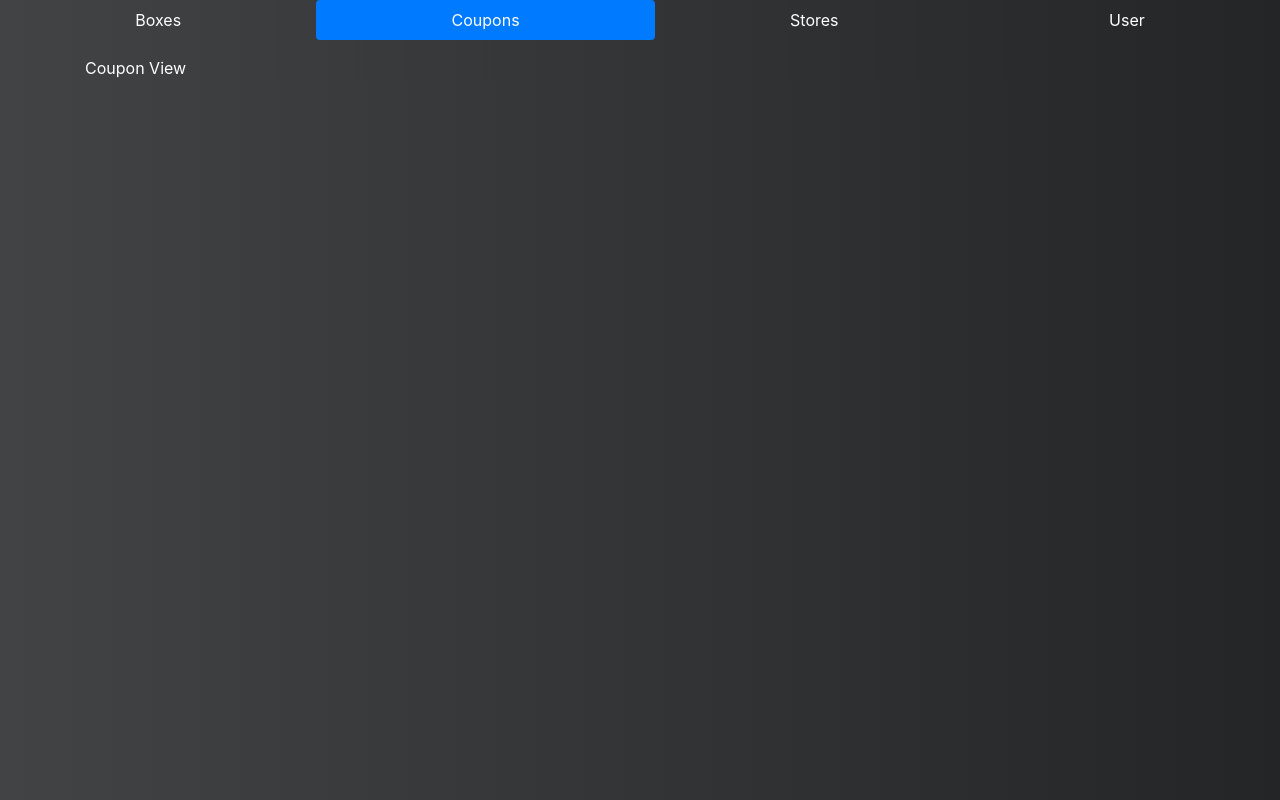
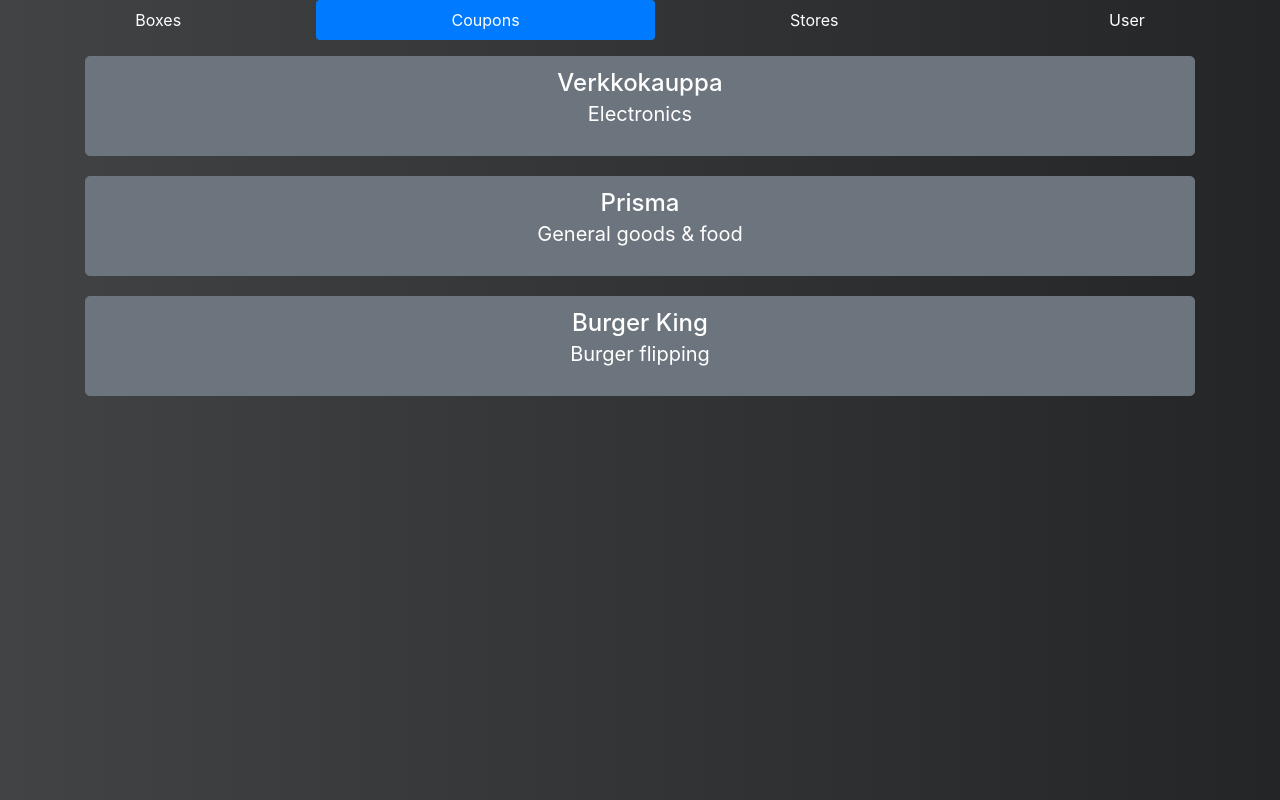
Before and after one commit to ollivilmi/couponator, a React (Create React App) app in the folder client/: page / in a window 1280 px wide. Both pictures are taken after a click on the link "Coupons". Built offline with nearby package versions, Linux system fonts and the light colour scheme.

Commit message:
Mostly refactoring - coupon view uses the same components as store view, and functions the same way for now.

```diff
--- a/client/public/stores.json
+++ b/client/public/stores.json
@@ -2,16 +2,25 @@
     {
        "name":"Verkkokauppa",
        "description": "Electronics",
-       "nearest":"address_here"
+       "details": {
+           "address": "Tyynenmerenkatu 11, Helsinki",
+           "summary": "General store where you can buy electronics"
+       }
     },
     {
         "name":"Prisma",
         "description": "General goods & food",
-        "nearest":"address_here"
+        "details": {
+            "address": "Tyynenmerenkatu 11, Helsinki",
+            "summary": "General store where you can buy electronics"
+        }
      },
      {
         "name":"Burger King",
         "description": "Burger flipping",
-        "nearest":"address_here"
+        "details": {
+            "address": "Tyynenmerenkatu 11, Helsinki",
+            "summary": "General store where you can buy electronics"
+        }
      }
  ]
--- a/client/src/actions/storeActions.js
+++ b/client/src/actions/storeActions.js
@@ -1,4 +1,4 @@
-import { FETCH_STORES, FETCH_COUPONS_STORE, TOGGLE_NAV } from './types';
+import { FETCH_STORES, FETCH_COUPONS, TOGGLE_NAV } from './types';
 
 export const fetchStores = () => dispatch => {
   fetch('../stores.json')
@@ -16,7 +16,7 @@
         .then(res => res.json())
         .then(stores =>
         dispatch({
-            type: FETCH_COUPONS_STORE,
+            type: FETCH_COUPONS,
             payload: stores
         }),
         dispatch({
@@ -24,3 +24,18 @@
         })
     );
 };
+
+export const fetchCouponsForUser = user => dispatch => {
+    // At the moment just fetches the same coupons. Should use different API
+    fetch('../coupons.json')
+        .then(res => res.json())
+        .then(stores =>
+        dispatch({
+            type: FETCH_COUPONS,
+            payload: stores
+        }),
+        dispatch({
+            type: TOGGLE_NAV
+        })
+    );
+}
--- a/client/src/actions/types.js
+++ b/client/src/actions/types.js
@@ -1,15 +1,14 @@
-// Actions for reducers
-
 // Fetches
 export const FETCH_BOXES = 'FETCH_BOXES';
 export const FETCH_STORES = "FETCH_STORES";
-export const FETCH_COUPONS_STORE = "FETCH_COUPONS_STORE";
-export const FETCH_COUPONS_USER = "FETCH_COUPONS_USER";
+export const FETCH_COUPONS = "FETCH_COUPONS";
 
 // Actions for toggling view
-export const OPEN_BOX = "OPEN_BOX";
 export const TOGGLE_VIEW = "TOGGLE_VIEW";
 export const TOGGLE_NAV = "TOGGLE_NAV";
+
+// Actions for opening sequence
+export const OPEN_BOX = "OPEN_BOX";
 export const CLOSE_BOX = "CLOSE_BOX";
 
 // Contants for views
--- a/client/src/components/Container.js
+++ b/client/src/components/Container.js
@@ -7,7 +7,7 @@
 import BoxView from "./views/BoxView";
 import StoreView from "./views/StoreView";
 import OpeningView from "./views/OpeningView";
-import { CouponView } from "./views/CouponView";
+import CouponView from "./views/CouponView";
 import { UserView } from "./views/UserView";
 
 class Container extends Component {
--- a/client/src/components/views/CouponView.js
+++ b/client/src/components/views/CouponView.js
@@ -1,9 +1,36 @@
-import React from 'react';
+import React, { Component } from 'react';
+import PropTypes from 'prop-types';
+import { connect } from 'react-redux';
 
-export const CouponView = props => {
-    return (
-        <div className="container">
-            Coupon View
-        </div>
-    )
+import Stores from "./components/Stores";
+import { fetchCouponsForUser } from '../../actions/storeActions';
+import { toggleNav } from '../../actions/viewActions';
+import { Coupons } from "./components/Coupons";
+
+// Basically the same as StoreView as of now - could use the same component with different props.
+// Separate files as it may not be the case in the future / follows the convention used so far
+class CouponView extends Component {
+    render() {
+        return (
+            <div className="container">
+                {
+                    this.props.navActive ?
+                    <Stores clickHandler={this.props.fetchCouponsForUser}/> :
+                    <Coupons coupons={this.props.coupons} return={this.props.toggleNav}/>
+                }
+            </div>
+        )
+    }
 }
+
+CouponView.propTypes = {
+    fetchCouponsForUser: PropTypes.func.isRequired,
+    toggleNav: PropTypes.func.isRequired,
+}
+
+const mapStateToProps = state => ({
+    coupons: state.storeView.coupons,
+    navActive: state.nav.navActive
+});
+
+export default connect(mapStateToProps, { fetchCouponsForUser, toggleNav })(CouponView);
--- a/client/src/components/views/StoreView.js
+++ b/client/src/components/views/StoreView.js
@@ -1,16 +1,18 @@
 import React, { Component } from 'react';
 import PropTypes from 'prop-types';
 import { connect } from 'react-redux';
-import Stores from "./Stores";
+
+import Stores from "./components/Stores";
 import { fetchCouponsForStore } from '../../actions/storeActions';
 import { toggleNav } from '../../actions/viewActions';
-import { Coupons } from "./Coupons";
+import { Coupons } from "./components/Coupons";
 
 class StoreView extends Component {
     render() {
         return (
             <div className="container">
                 {
+                    // Add more props to Stores -> description etc.
                     this.props.navActive ?
                     <Stores clickHandler={this.props.fetchCouponsForStore}/> :
                     <Coupons coupons={this.props.coupons} return={this.props.toggleNav}/>
--- a/client/src/components/views/Stores.js
+++ b/client/src/components/views/components/Stores.js
@@ -1,15 +1,13 @@
 import React, { Component } from 'react';
 import PropTypes from 'prop-types';
 import { connect } from 'react-redux';
-import { fetchStores } from '../../actions/storeActions';
+import { fetchStores } from '../../../actions/storeActions';
 
 export const Store = props => {
     return (
-        <button onClick={props.toggleView} className="btn btn-secondary btn-lg btn coupon">
+        <button onClick={props.toggleView} className="btn btn-secondary btn-lg btn-block coupon">
             <h4>{props.name}</h4>
             <p>{props.description}</p>
-            <br/>
-            <p>{props.nearest}</p>
         </button>
     )
 }
@@ -27,7 +25,7 @@
                     toggleView={() => this.props.clickHandler(store)}
                     name={store.name}
                     description={store.description}
-                    nearest={store.nearest}
+                    details={store.details}
                 />
             )
         })
--- a/client/src/reducers/storeReducer.js
+++ b/client/src/reducers/storeReducer.js
@@ -1,4 +1,4 @@
-import { FETCH_STORES, FETCH_COUPONS_STORE } from '../actions/types';
+import { FETCH_STORES, FETCH_COUPONS } from '../actions/types';
 
 const initialState = {
   stores: [],
@@ -13,7 +13,7 @@
         stores: action.payload
       }
 
-      case FETCH_COUPONS_STORE:
+      case FETCH_COUPONS:
       return {
           ...state,
           coupons: action.payload
```
Also changed, not shown: client/src/components/views/BoxView.js (+5 -3 lines), client/src/components/views/components/Coupons.js (renamed from client/src/components/views/Coupons.js).
